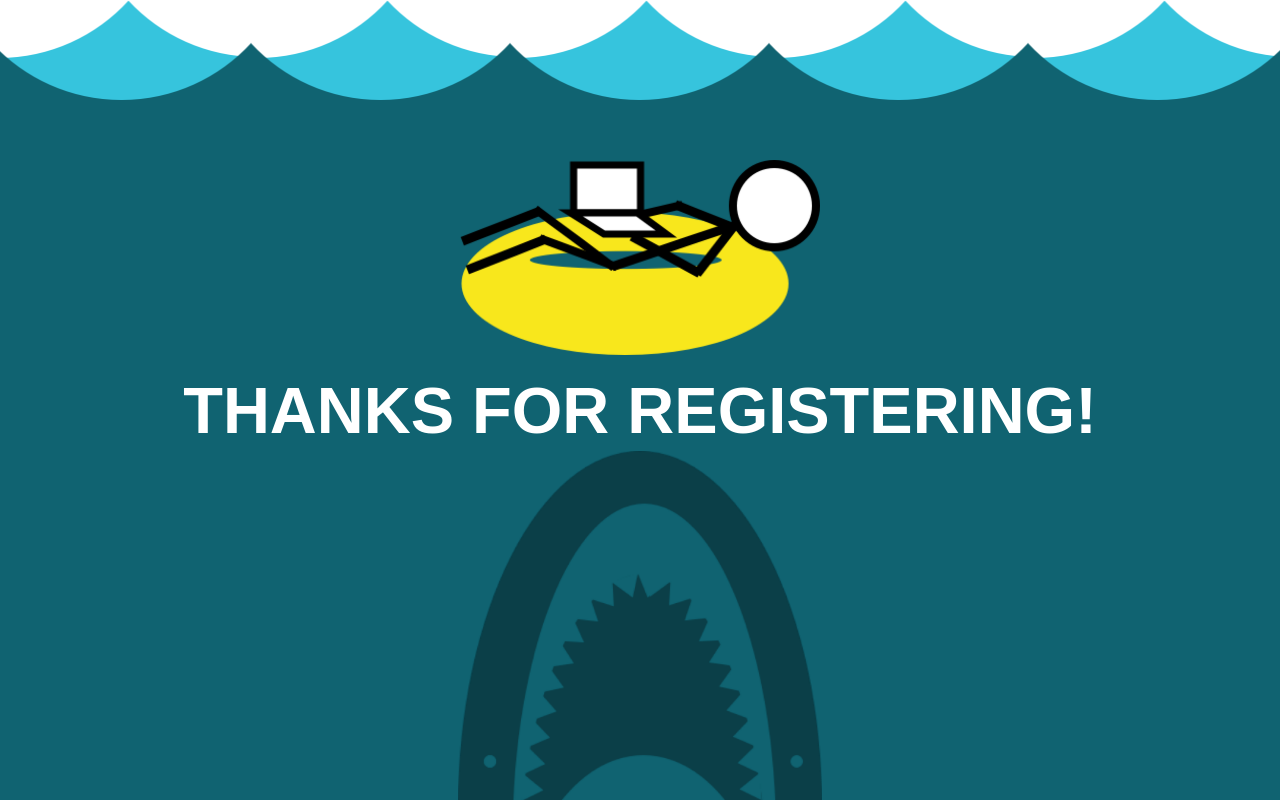
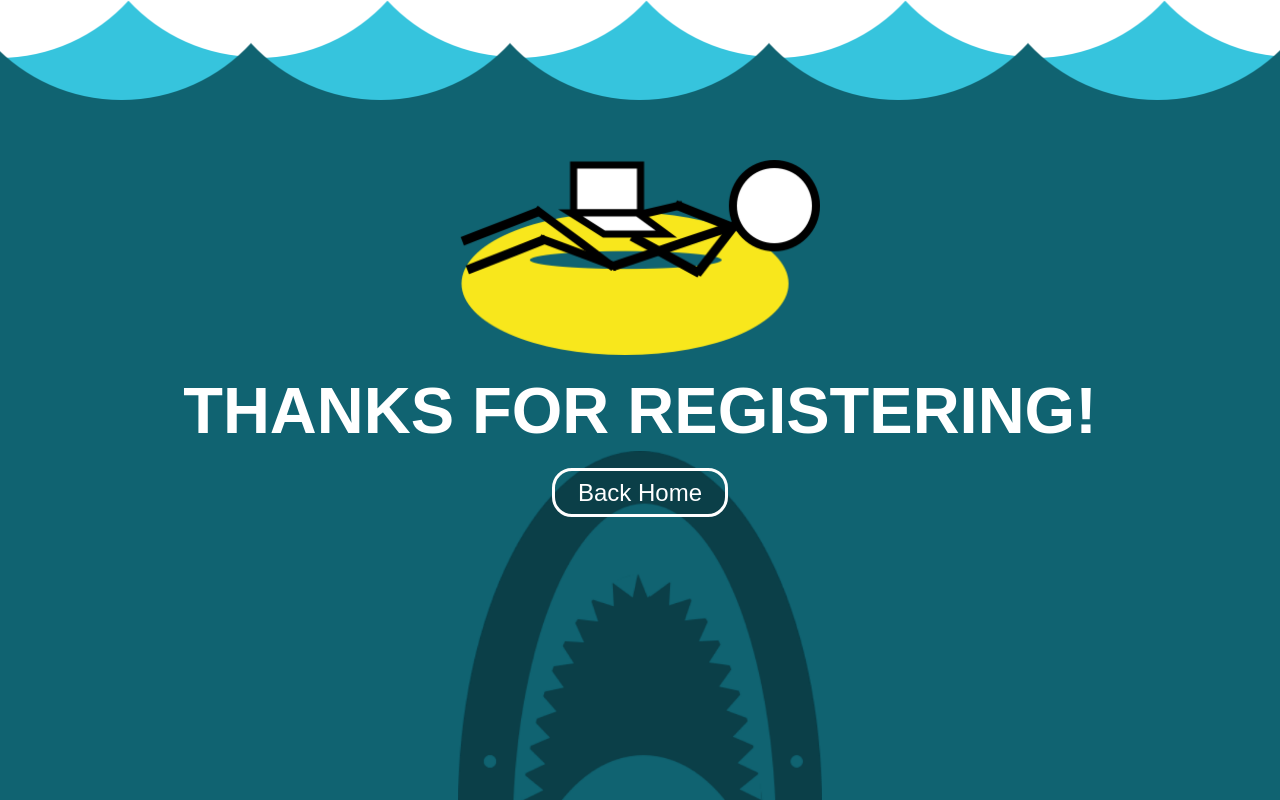
Before and after one commit to jonmarkgo/mymlhtypeform, a plain HTML site: page thanks.html in a window 1280 px wide. Drawn offline with nearby package versions, Linux system fonts and the light colour scheme.

Commit message:
update thank you

```diff
--- a/thanks.html
+++ b/thanks.html
@@ -26,6 +26,9 @@
       <div class="row">
         <h1 class="col-xs-10 col-xs-offset-1">THANKS FOR REGISTERING!</h1>
       </div>
+      <div class="row buttons">
+        <a class="home" href="/index.html">Back Home</a>
+      </div>
       <img class="shark" src="images/shark.png"/>
     </div>
   </section>
```
Also changed, not shown: redirect.html (+1 -1 lines).
